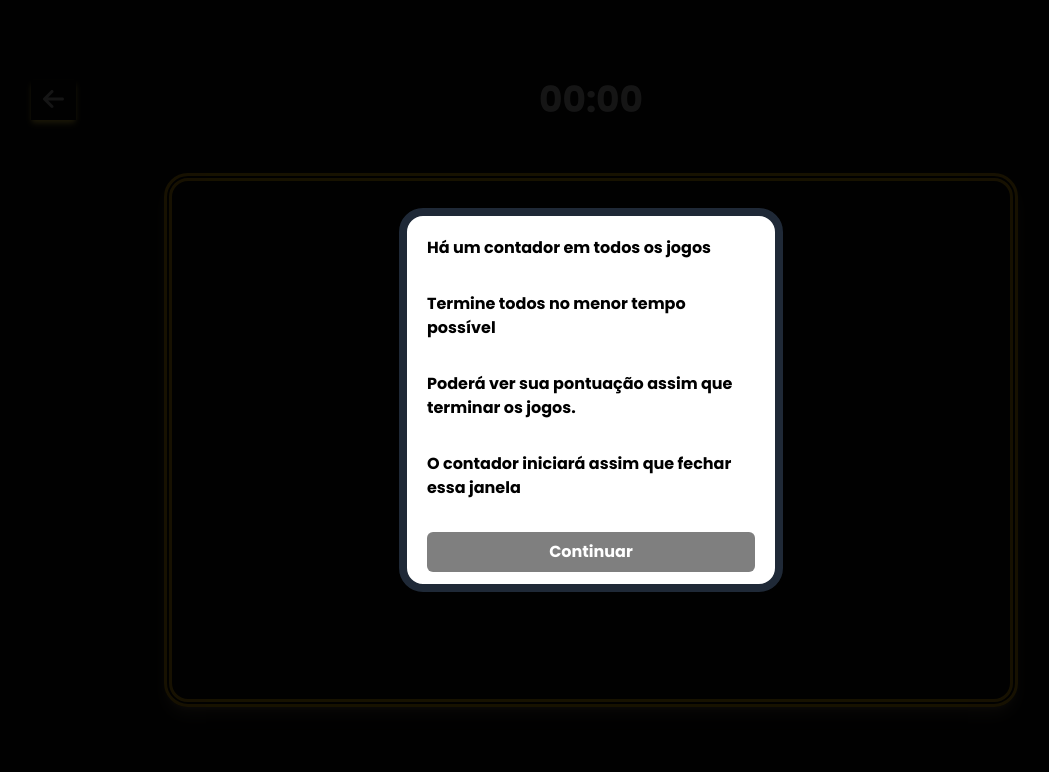
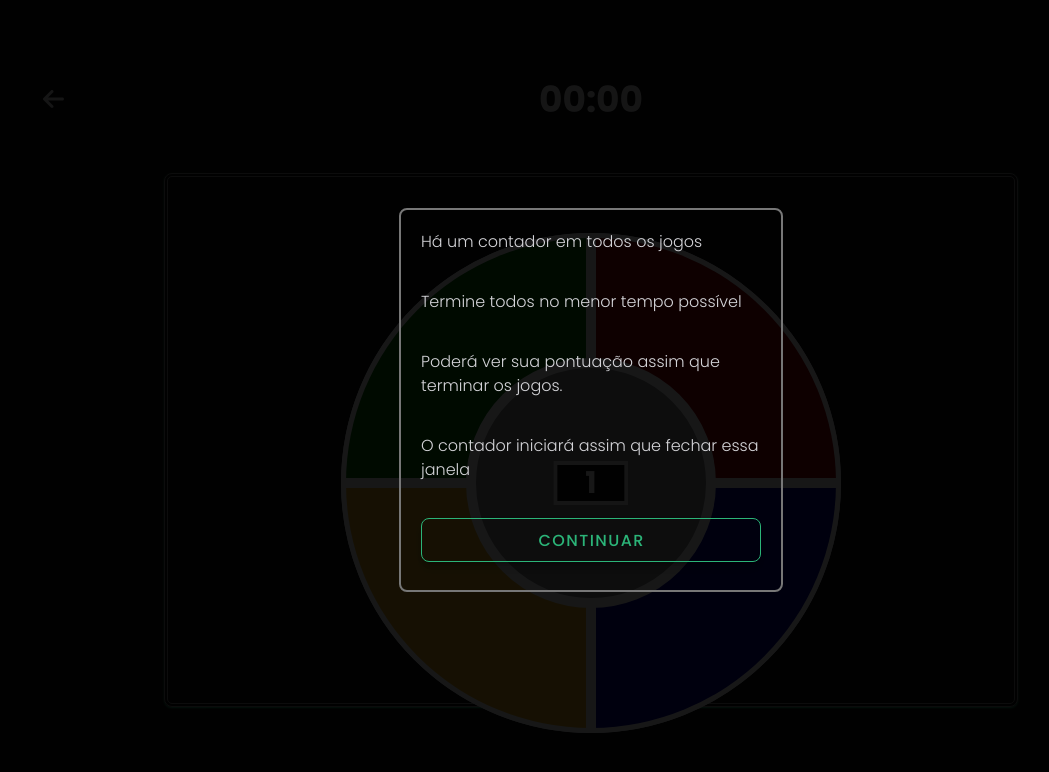
Before and after one commit to miquelven/gameTest, a Vue app: page /gamesPage in a window 1280 px wide. Shown: the top 772 px of the page, without its empty margins (49-1098 px from the left). Built offline with nearby package versions, Linux system fonts and the light colour scheme; no server answers.

Commit message:
mudança no layout

```diff
--- a/src/views/GamesPage.vue
+++ b/src/views/GamesPage.vue
@@ -8,6 +8,7 @@ import Simon from "@/components/Games/Simon.vue";
 import Snake from "@/components/Games/Snake.vue";
 import SpaceInvaders from "@/components/Games/SpaceInvaders.vue";
 import axios from "axios";
+import Button from "@/views/icons/Button.vue";
 
 export default {
   components: {
@@ -19,12 +20,13 @@ export default {
     Simon,
     Snake,
     SpaceInvaders,
+    Button,
   },
   data() {
     return {
       showModal: true,
       score: [],
-      counter: 0,
+      counter: 3,
       intervalCounter: null,
       minutes: 0,
       seconds: 0,
@@ -99,7 +101,7 @@ export default {
   >
     <router-link
       to="/"
-      class="transition-all absolute top-20 left-20 px-3 py-1 shadow-md shadow-yellow-300 text-2xl hover:text-3xl hover:shadow-lg hover:shadow-white/30"
+      class="transition-all duration-300 rounded-md absolute top-20 left-20 px-3 py-1 text-2xl hover:text-3xl"
     >
       <font-awesome-icon :icon="['fas', 'arrow-left']" />
     </router-link>
@@ -122,25 +124,20 @@ export default {
         }"
       >
         <div
-          class="bg-white text-black flex flex-col gap-8 p-5 h-96 w-96 absolute rounded-xl border-8 border-gray-800 font-bold"
+          class="flex flex-col gap-9 p-5 h-96 w-96 absolute rounded-lg border-2 border-[#777] font-light"
         >
           <h2>Há um contador em todos os jogos</h2>
           <p>Termine todos no menor tempo possível</p>
           <p>Poderá ver sua pontuação assim que terminar os jogos.</p>
           <p>O contador iniciará assim que fechar essa janela</p>
-          <button
-            @click="startCounter"
-            class="bg-black/50 rounded-md text-white py-2 hover:bg-black/70"
-          >
-            Continuar
-          </button>
+          <Button :click="startCounter" type="button" label="Continuar" />
         </div>
       </div>
     </template>
 
     <!-- temporizador -->
     <input
-      class="text-4xl bg-transparent text-center font-bold absolute top-20"
+      class="text-4xl bg-transparent text-center font-bold absolute top-20 max-sm:text-2xl"
       type="text"
       placeholder="00:00"
       v-model="timerController"
@@ -148,7 +145,8 @@ export default {
     />
     <!-- area dos jogos -->
     <div
-      class="absolute rounded-xl flex justify-center items-center border-8 border-double border-yellow-500 shadow-lg shadow-orange-200/30 size-2/3 max-h-[67%]"
+      class="absolute rounded-lg flex justify-center items-center border-4 border-double border-[#777] shadow-sm shadow-[#2bb478] size-2/3 max-h-[67%]"
+      v-if="counter <= 10"
     >
       <template v-if="counter == 0 && !showModal">
         <TicTacToe @addCounter="addCounter" @addScore="addScore" />
@@ -181,32 +179,29 @@ export default {
       <template v-else-if="counter == 7">
         <SpaceInvaders @addCounter="addCounter" @addScore="addScore" />
       </template>
-
+    </div>
     <!-- RESULTADO -->
     <template v-if="counter >= 8">
       <div
-          class="bg-[conic-gradient(at_left,_var(--tw-gradient-stops))] from-yellow-500 via-red-600 to-fuchsia-500 shadow-[5px_7px_10px_#666] flex flex-col gap-8 pt-14 px-5 h-96 w-96 absolute rounded-xl font-bold"
+        class="border-2 border-[#2bb478] flex flex-col gap-8 pt-10 px-24 h-96 absolute rounded-xl font-medium max-sm:px-16"
       >
-          <h2 class="text-4xl text-center mb-4">Fim dos jogos</h2>
+        <h2 class="text-4xl text-center mb-4 max-sm:text-3xl">Fim dos jogos</h2>
         <div class="flex justify-around">
-            <p class="text-lg text-black/70">Seu tempo:</p>
-            <span class="text-white font-bold text-2xl">{{
+          <p class="text-lg max-sm:text-base">Seu tempo:</p>
+          <span class="text-white text-2xl max-sm:text-xl">{{
             timerController
           }}</span>
         </div>
         <div class="flex justify-around">
-            <p class="text-lg text-black/70">Sua pontuação:</p>
-            <span class="text-white font-bold text-2xl">{{ formatScore }}</span>
+          <p class="text-lg max-sm:text-base">Sua pontuação:</p>
+          <span class="text-white text-2xl max-sm:text-xl">{{
+            formatScore
+          }}</span>
         </div>
-          <router-link
-            to="/"
-            @click="startCounter"
-            class="bg-black/50 rounded-md text-white py-2 hover:bg-black/70 mt-10 text-center"
-          >
-            Voltar
+        <router-link to="/" @click="startCounter" class="self-end mt-10">
+          <Button label="Voltar" type="button" />
         </router-link>
       </div>
     </template>
   </div>
-  </div>
 </template>
```
Lines whose indentation alone changed are shown as unchanged.
